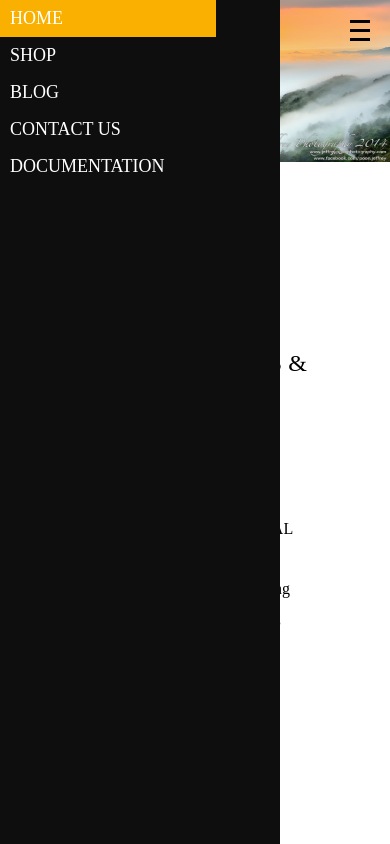
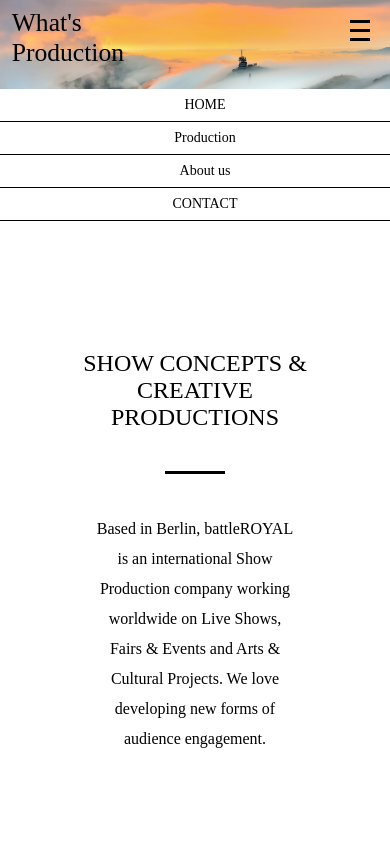
Before and after one commit to a215439057/vider, a plain HTML site: page index.html in a window 390 px wide. Both pictures are taken after a click on the element 365 px from the left and 30 px from the top of the page. Shown: the top 844 px of the page. Drawn offline with Linux system fonts and the light colour scheme.

Commit message:
git tracks changes

```diff
--- a/css/phone.css
+++ b/css/phone.css
@@ -7,6 +7,11 @@
 	}
 	.vider .main_2 ul li{
 		width: 100%;
+		padding-bottom: 40px;
+	}
+	.vider .main_2 .le
+	{
+		padding-left: 0;
 	}
 	.vider .main_3{
 		padding-left: 5px;
@@ -30,4 +35,19 @@
 		width: 100%;
 		height: 250px;
 	}
+	.vider .bootm .for{
+		width: 80%;
+	}
+	.vider .bootm ul li {
+		width: 90%;
+	}
+	.vider .botm .faq .pue{
+		width: 100%;
+	}
+	.vider .green .gem{
+		width: 100%;
+	}
+	.vider .green .ico{
+		display: block;
+	}
 }
--- a/css/vider.css
+++ b/css/vider.css
@@ -97,7 +97,7 @@
 			width: 30px;
 	    	height: 20px;
 	    	display: none;
-	    	position: fixed;
+	    	position: absolute;
 	    	right: 10px;
 	    	top: 20px;
 	    	z-index: 6;
@@ -114,21 +114,26 @@
 			}
 		.vider .men{
 				position:absolute;
-				left: -280px;
-				width: 280px;
-				height: 100vh;
+				top: 89px;
+				width: 100%;
+				height: 0;
 				background-color: #0e0e0e;
 				z-index: 199;
-				transition: all 0.5s;
+				transition: all 1s ease;
+			   	-webkit-transition: all 1s ease;
+			    -moz-transition: all 1s ease;
+			   	-o-transition: all 1s ease;
+				background: #fff;
+				overflow: hidden;
+				opacity: 0;
 			}
 		.vider  .men ul li{
 			padding: 8px 10px !important;
-			font-size: 18px;
-			width: 70%;
-			color: #fff;
-		}
-		.vider .men .org{
-			background-color:#fab000;
+			font-size: 14px;
+			width:100%;
+			color: #000;
+			border-bottom: 1px solid #000;
+			text-align: center;
 		}
 		.vider .ico ul li{
 			float: left;
--- a/index.html
+++ b/index.html
@@ -37,18 +37,15 @@
 						<span></span>
 					</div>
 			</div>
-
-		</div>
 				<div class="men" id="men">
 					<ul>
 						<li class="org">HOME</li>
-						<li class="shop">SHOP</li>
-						<li class="BLOG">BLOG</li>
-						<li>CONTACT US</li>
-						<li>DOCUMENTATION</li>
+						<li class="shop">Production</li>
+						<li class="BLOG">About us</li>
+						<li>CONTACT</li>
 					</ul>
 				</div>
-
+		</div>
 		<div class="banner">
 			<img src="./images/banner.png">
 		</div>
--- a/js/index.js
+++ b/js/index.js
@@ -1,30 +1,32 @@
 window.onload=function(){
+	var men =document.getElementById('men');
 	document.getElementById('menu_2').onclick=function(){
-		if (document.getElementById('men').offsetLeft=="-280")
+		if (men.clientHeight=="0")
 			{
-				document.getElementById('men').style ="left:0px";
+
+				men.style.height ="20vh";
+				men.style.opacity='1';
 			}
 		else{
-			document.getElementById('men').style ="left:-280px";
+			men.style.height ="0";
+			men.style.opacity='0';
 		}
 	}
+
 }
 window.onscroll=function()
-{
-	var top =document.getElementById("top");
-	if ( window.pageYOffset != '0') {
-		top.style.background="#fff";
-	}
-	if(window.pageYOffset == '0'){
-		document.getElementById("top").style.background="transparent";
-	}
-	document.getElementById('menu_2').onclick=function(){
-		if (document.getElementById('men').offsetLeft=="-280")
-			{
-				document.getElementById('men').style ="left:0px";
-			}
+{	var top =document.getElementById("top");
+	if (document.body.clientWidth > 768) {
+
+		if ( window.pageYOffset == '0') {
+			document.getElementById("top").style.background="transparent";
+		}
 		else{
-			document.getElementById('men').style ="left:-280px";
+			top.style.background="#fff";
 		}
 	}
+	else{
+		top.style.position ="absolute";
+	}
+
 }
```
